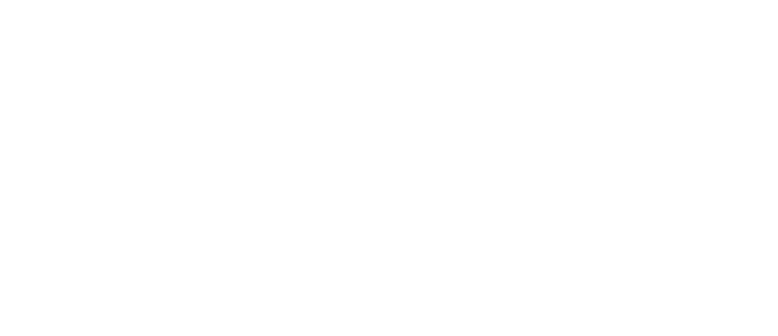
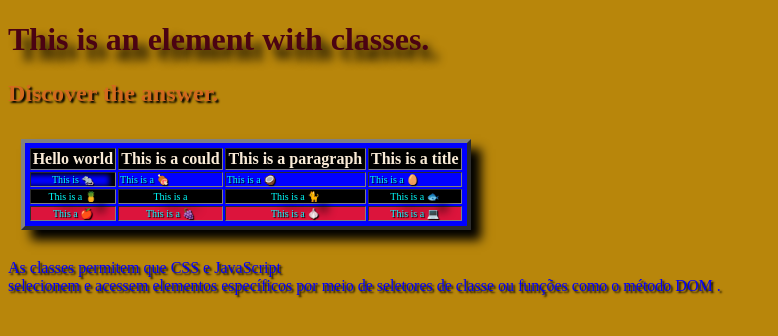
Before and after one commit to edskate/Cria--o-27-04--2024, a plain HTML site: page index06.html in a window 1280 px wide. Shown: the whole page, without its empty margins (0-778 px from the left). Drawn offline with Linux system fonts and the light colour scheme.

Commit message:
This is an element with classes.

```diff
--- a/index06.html
+++ b/index06.html
@@ -1,25 +1,90 @@
 <!DOCTYPE html>
 <html lang="en">
+
 <head>
     <meta charset="UTF-8">
     <meta name="viewport" content="width=device-width, initial-scale=1.0">
     <title>Table</title>
+    <link rel="stylesheet" href="style.css">
+
+  <style>
+    body{
+        background-color: darkgoldenrod;
+
+    }
+
+    .item-01{
+        box-shadow: inset -5px 1px 5px 1px #000000;
+        text-align: center;
+
+    }
+    .item-02{
+        box-shadow: inset 5px 1px 5px 1px #000000;
+        text-align: center;
+        text-shadow:inset  5px 1px 5px 1px #000;
+        background-color: blue;
+    }
+    .linha th{
+        background-color: rgb(0, 0, 0);
+        text-align: center;
+    }
+    h1{
+        color: rgb(75, 3, 18);
+        text-shadow: 10px 10px 10px #000;
+    }
+    .linha-02 td{
+        background-color: #000000;
+        text-shadow: 10px 10px 10px #000;
+        text-align: center;
+    }
+    .linha-03{
+        background-color: crimson;
+        text-shadow: 10px 10px 10px #000;
+        text-align: center;
+    }
+    table{
+    margin: 1%;
+    display: block;
+    display: flex;
+    display: inline-table;
+    width: 450px;
+    padding: 3px;
+    box-shadow: 10px 10px 10px #000;
+   }
+  </style>
 </head>
+
 <body>
-
-    <table>
-        <tr>
-            <th></th>
-            <th></th>
-            <th></th>
-            <th></th>
+    <h1>This is an element with classes.</h1>
+<h2>Discover the answer.</h2>
+    <table border="4" bgcolor="blue" style="color: antiquewhite;">
+        <tr class="linha">
+            <th>Hello world</th>
+            <th>This is a could</th>
+            <th>This is a paragraph</th>
+            <th>This is a title</th>
         </tr>
         <tr>
-            <td></td>
-            <td></td>
-            <td></td>
-            <td></td>
+            <td class="item-01">This is 🐀</td><!--O atributo global é uma lista separada por espaços das classes do elemento que diferenciam maiúsculas de minúsculas.-->
+            <td>This is a 🍖 </td>
+            <td>This is a 🥥</td>
+            <td>This is a 🥚</td>
+        </tr>
+        <tr class="linha-02"> <!--As classes permitem que CSS e JavaScript selecionem e acessem elementos específicos por meio de seletores de classe ou funções como o método DOM .-->
+            <td>This is a 🍍</td>
+            <td>This  is a </td>
+            <td>This is a 🐈</td>
+            <td>This is a 🐟</td>
+        </tr>
+        <tr class="linha-03">
+            <td>This a 🍎</td>
+            <td> This is a 🍇</td>
+            <td>This is a 🧄</td>
+            <td>This is a 💻</td>
         </tr>
     </table>
+    <br>
+    <p>As classes permitem que CSS e JavaScript  <br> selecionem e acessem elementos específicos por meio de seletores de classe ou funções como o método DOM .</p>
 </body>
+
 </html>
```
Also changed, not shown: style.css (line endings or trailing spaces).
